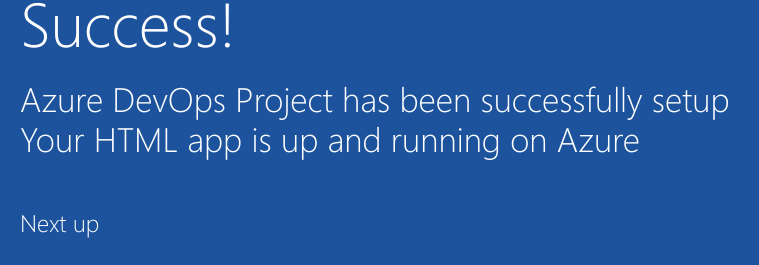
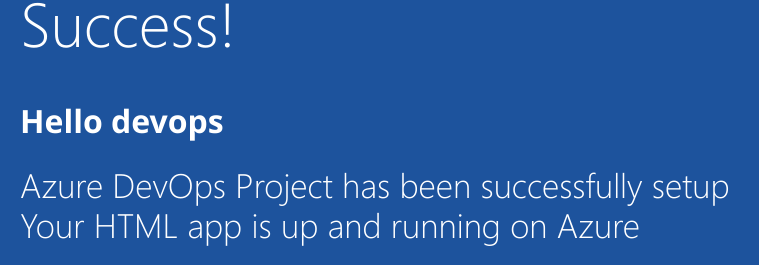
Before and after one commit to kalpesh01/sample_proj, a plain HTML site: page index.html in a window 1280 px wide. Shown: the part 392-657 px from the top of the page, 205-964 px from the left. Drawn offline with Linux system fonts and the light colour scheme.

Commit message:
this is commit from new_fetures branch

```diff
--- a/index.html
+++ b/index.html
@@ -19,6 +19,7 @@
         </div>
             <div class="content-body">
                 <div class="success-text">Success!</div>
+		<div><h1>Hello devops</h1></div>
                 <div class="description line-1"> Azure DevOps Project has been successfully setup</div>
                 <div class="description line-2"> Your HTML app is up and running on Azure</div>
                 <div class="next-steps-container">
```
Also changed, not shown: index1.html (added, +1 -0 lines).
